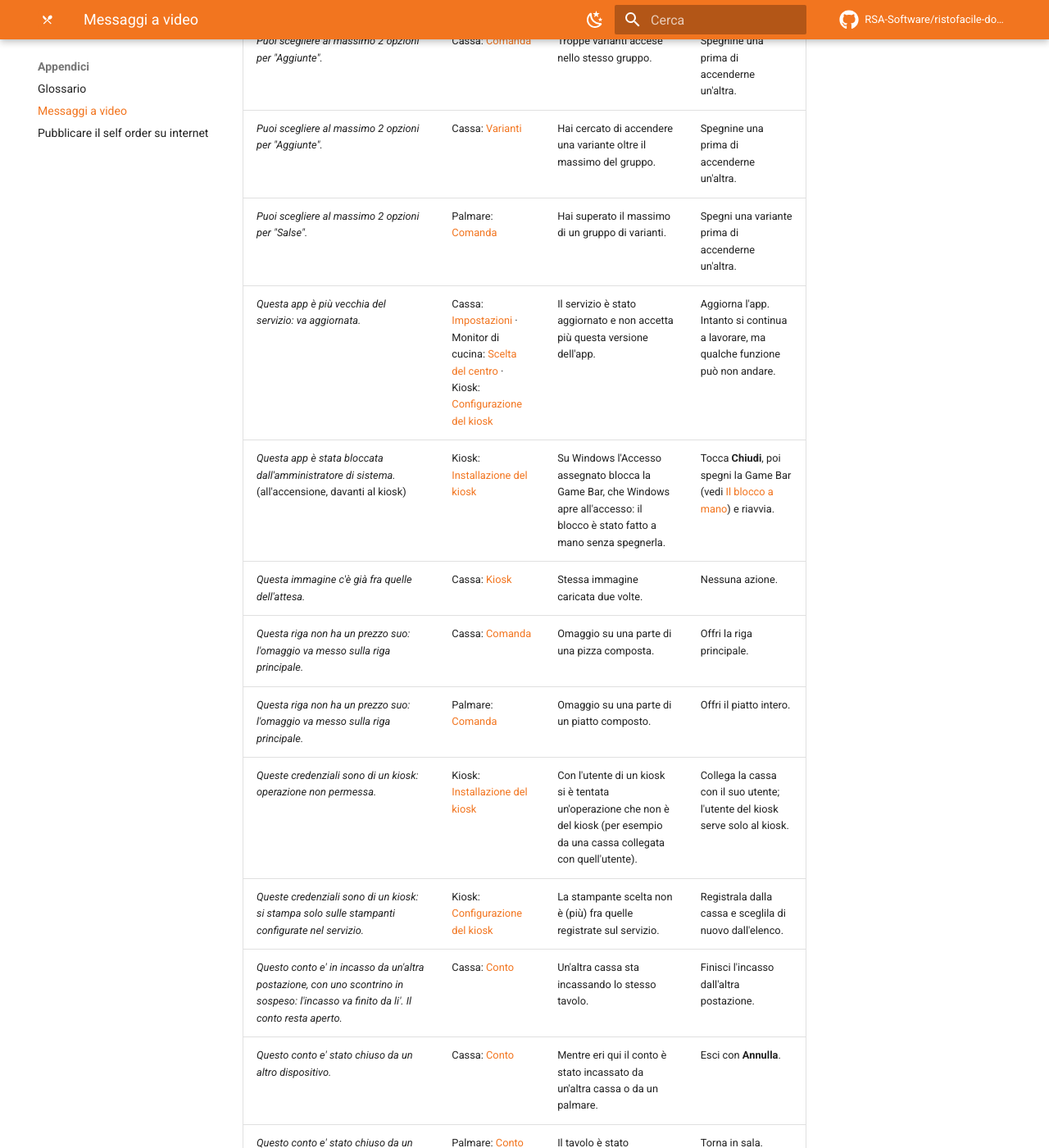
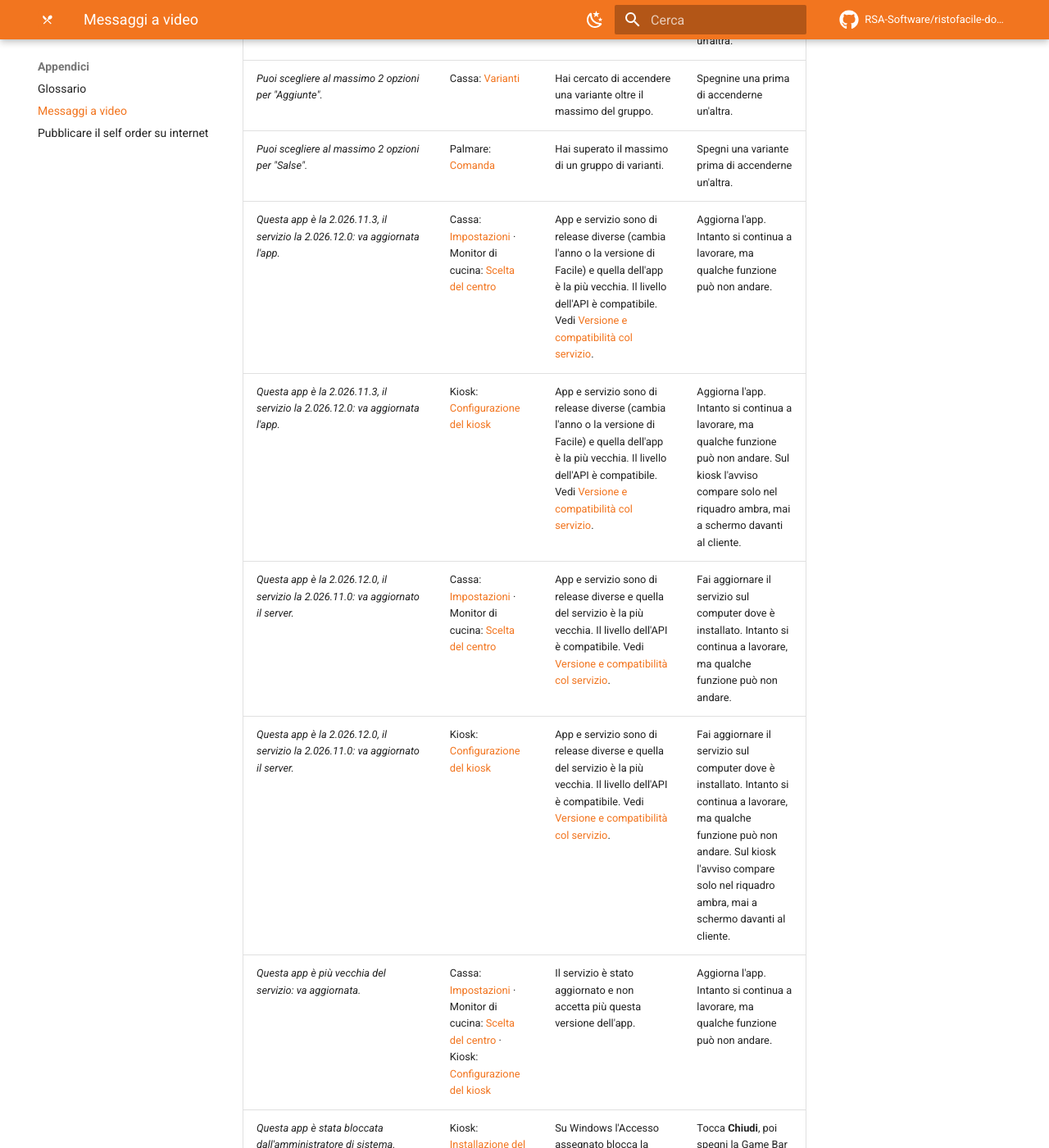
Before and after one commit to RSA-Software/ristofacile-docs, an MkDocs documentation site: the page built from docs/appendici/messaggi.md, in a window 1280 px wide and 1400 px high, scrolled down 57978 px. Shown: the whole window at 82% size. Built offline with MkDocs 1.6.1 and Material for MkDocs 9.7.7, drawn with Linux system fonts in a browser that asks for light colours; comment, search, counter and statistics services are not loaded; some of the changed text lies outside the part shown.

Commit message:
Avvisi di versione fra app e servizio nelle tabelle dei messaggi
Aggiunti i due avvisi di release diverse nelle tabelle di cassa, monitor di cucina e
kiosk e nell'appendice dei messaggi; il paragrafo sul numero di versione diventa un
elenco.

Co-Authored-By: Claude Opus 5.5 <noreply@anthropic.com>

```diff
--- a/docs/appendici/messaggi.md
+++ b/docs/appendici/messaggi.md
@@ -603,6 +603,10 @@ Aggiornato al 2026-11-19 — **727 messaggi**.
 | *Puoi scegliere al massimo 2 opzioni per "Aggiunte".* | Cassa: [Comanda](../cassa/comanda.md) | Troppe varianti accese nello stesso gruppo. | Spegnine una prima di accenderne un'altra. |
 | *Puoi scegliere al massimo 2 opzioni per "Aggiunte".* | Cassa: [Varianti](../cassa/varianti.md) | Hai cercato di accendere una variante oltre il massimo del gruppo. | Spegnine una prima di accenderne un'altra. |
 | *Puoi scegliere al massimo 2 opzioni per "Salse".* | Palmare: [Comanda](../palmare/comanda.md) | Hai superato il massimo di un gruppo di varianti. | Spegni una variante prima di accenderne un'altra. |
+| *Questa app è la 2.026.11.3, il servizio la 2.026.12.0: va aggiornata l'app.* | Cassa: [Impostazioni](../cassa/impostazioni.md) · Monitor di cucina: [Scelta del centro](../kds/centro.md) | App e servizio sono di release diverse (cambia l'anno o la versione di Facile) e quella dell'app è la più vecchia. Il livello dell'API è compatibile. Vedi [Versione e compatibilità col servizio](../cassa/impostazioni.md#versione-e-compatibilita-col-servizio). | Aggiorna l'app. Intanto si continua a lavorare, ma qualche funzione può non andare. |
+| *Questa app è la 2.026.11.3, il servizio la 2.026.12.0: va aggiornata l'app.* | Kiosk: [Configurazione del kiosk](../kiosk/configurazione.md) | App e servizio sono di release diverse (cambia l'anno o la versione di Facile) e quella dell'app è la più vecchia. Il livello dell'API è compatibile. Vedi [Versione e compatibilità col servizio](../cassa/impostazioni.md#versione-e-compatibilita-col-servizio). | Aggiorna l'app. Intanto si continua a lavorare, ma qualche funzione può non andare. Sul kiosk l'avviso compare solo nel riquadro ambra, mai a schermo davanti al cliente. |
+| *Questa app è la 2.026.12.0, il servizio la 2.026.11.0: va aggiornato il server.* | Cassa: [Impostazioni](../cassa/impostazioni.md) · Monitor di cucina: [Scelta del centro](../kds/centro.md) | App e servizio sono di release diverse e quella del servizio è la più vecchia. Il livello dell'API è compatibile. Vedi [Versione e compatibilità col servizio](../cassa/impostazioni.md#versione-e-compatibilita-col-servizio). | Fai aggiornare il servizio sul computer dove è installato. Intanto si continua a lavorare, ma qualche funzione può non andare. |
+| *Questa app è la 2.026.12.0, il servizio la 2.026.11.0: va aggiornato il server.* | Kiosk: [Configurazione del kiosk](../kiosk/configurazione.md) | App e servizio sono di release diverse e quella del servizio è la più vecchia. Il livello dell'API è compatibile. Vedi [Versione e compatibilità col servizio](../cassa/impostazioni.md#versione-e-compatibilita-col-servizio). | Fai aggiornare il servizio sul computer dove è installato. Intanto si continua a lavorare, ma qualche funzione può non andare. Sul kiosk l'avviso compare solo nel riquadro ambra, mai a schermo davanti al cliente. |
 | *Questa app è più vecchia del servizio: va aggiornata.* | Cassa: [Impostazioni](../cassa/impostazioni.md) · Monitor di cucina: [Scelta del centro](../kds/centro.md) · Kiosk: [Configurazione del kiosk](../kiosk/configurazione.md) | Il servizio è stato aggiornato e non accetta più questa versione dell'app. | Aggiorna l'app. Intanto si continua a lavorare, ma qualche funzione può non andare. |
 | *Questa app è stata bloccata dall'amministratore di sistema.* (all'accensione, davanti al kiosk) | Kiosk: [Installazione del kiosk](../kiosk/installazione.md) | Su Windows l'Accesso assegnato blocca la Game Bar, che Windows apre all'accesso: il blocco è stato fatto a mano senza spegnerla. | Tocca **Chiudi**, poi spegni la Game Bar (vedi [Il blocco a mano](../kiosk/installazione.md#il-blocco-a-mano)) e riavvia. |
 | *Questa immagine c'è già fra quelle dell'attesa.* | Cassa: [Kiosk](../cassa/kiosk.md) | Stessa immagine caricata due volte. | Nessuna azione. |
```
Also changed, not shown: other parts of docs/appendici/messaggi.md (+1 -1 lines), docs/cassa/impostazioni.md (+8 -1 lines), docs/kds/centro.md (+2 -0 lines), docs/kiosk/configurazione.md (+2 -0 lines).
